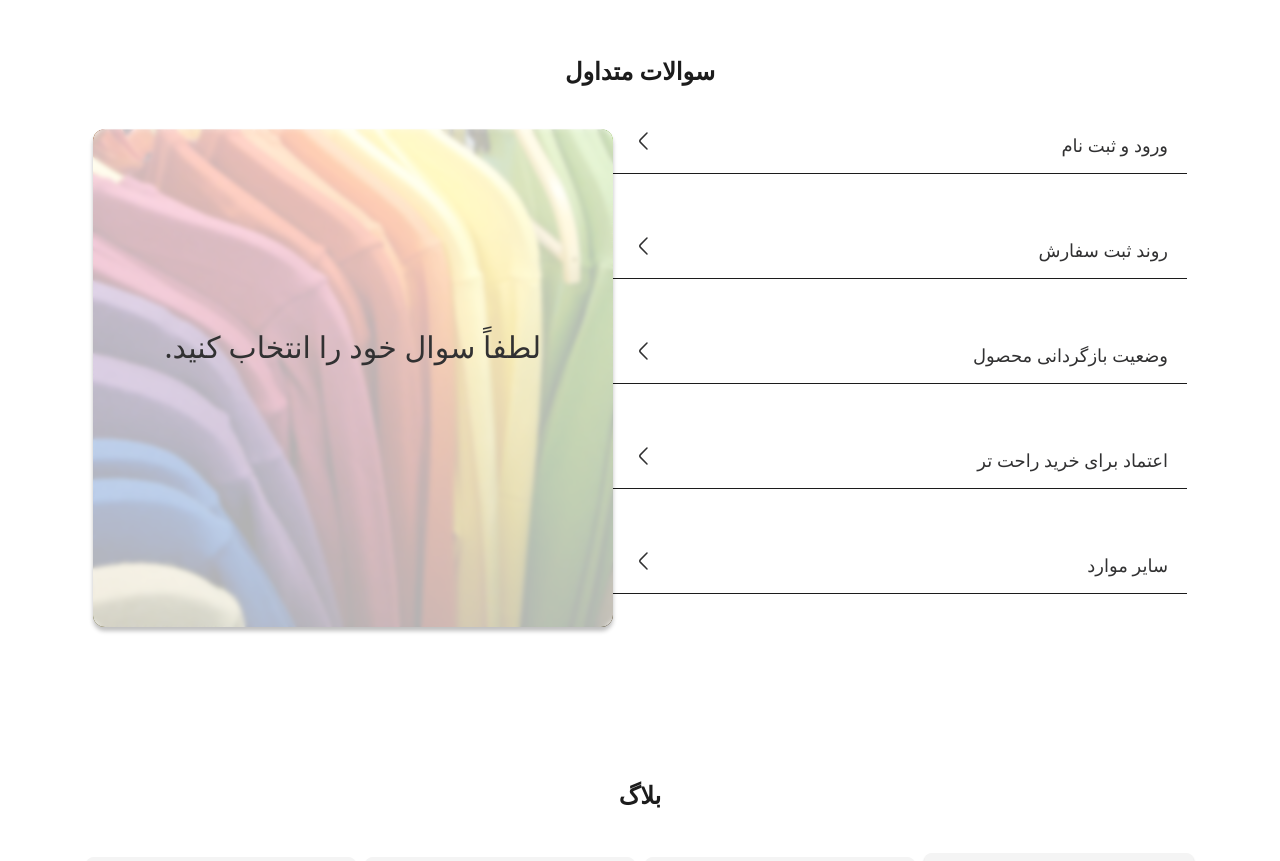
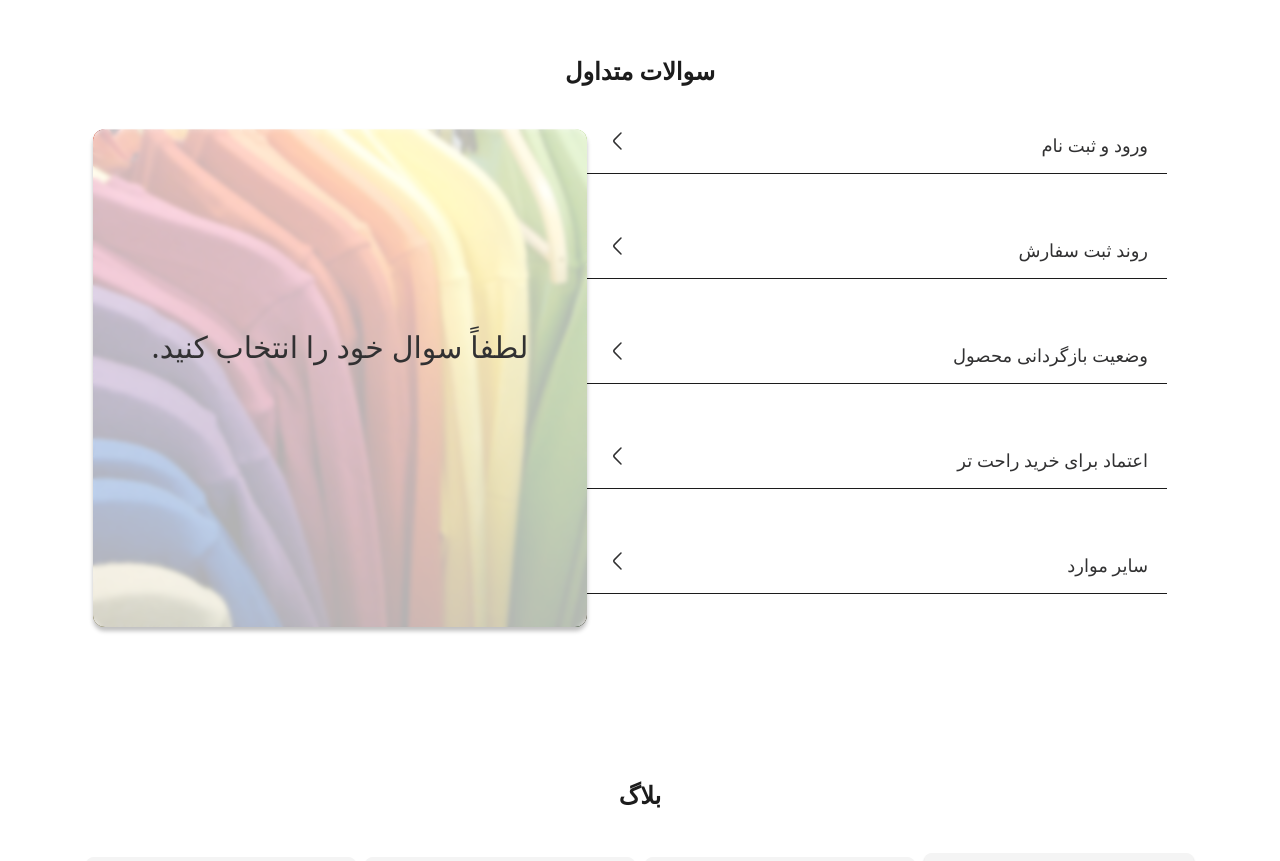
Before and after one commit to Nasrinmzd/iran_lebas, a React (Vite) app: page / in a window 1280 px wide. Shown: the part 1720-2581 px from the top of the page. Built offline with nearby package versions, Linux system fonts and the light colour scheme; a web font is replaced by a local one.

Commit message:
Update the ScrollBar in the FAQ Section

```diff
--- a/src/components/templates/index/QASection.jsx
+++ b/src/components/templates/index/QASection.jsx
@@ -78,7 +78,7 @@ function QASection() {
     <section className="mx-[93px] mb-[150px]">
       <SectionTitle>سوالات متداول</SectionTitle>
       <div className="min-h-[498px] flex justify-between">
-        <div className="w-[640px] h-[480px] overflow-y-auto">
+        <div style={{ direction: 'ltr' }} className="w-[700px] h-[480px] overflow-y-auto pr-5">
           {faqData.map((category, index) => (
             <div key={category.id}>
               <button
@@ -87,7 +87,7 @@ function QASection() {
                     activeCategory === category.id ? null : category.id
                   )
                 }
-                className={`w-full border-b border-primary flex justify-between pb-3 px-[18.95px] ${
+                className={`w-full border-b border-primary flex justify-between pb-3 px-[18.95px] flex-row-reverse ${
                   index === 0 ? "pt-0" : "pt-[60px]"
                 }`}
               >
@@ -99,7 +99,7 @@ function QASection() {
                 </svg>
               </button>
               {activeCategory === category.id && (
-                <div className="space-y-3 px-4 pt-4">
+                <div className="space-y-3 px-4 pt-4 flex flex-col items-end">
                   {category.questions.map((q) => (
                     <button
                       key={q.id}
--- a/tailwind.config.js
+++ b/tailwind.config.js
@@ -25,5 +25,6 @@ export default {
       addVariant("child", "& > *");
       addVariant("child-hover", "& > *:hover");
     },
+
   ],
 };
```
